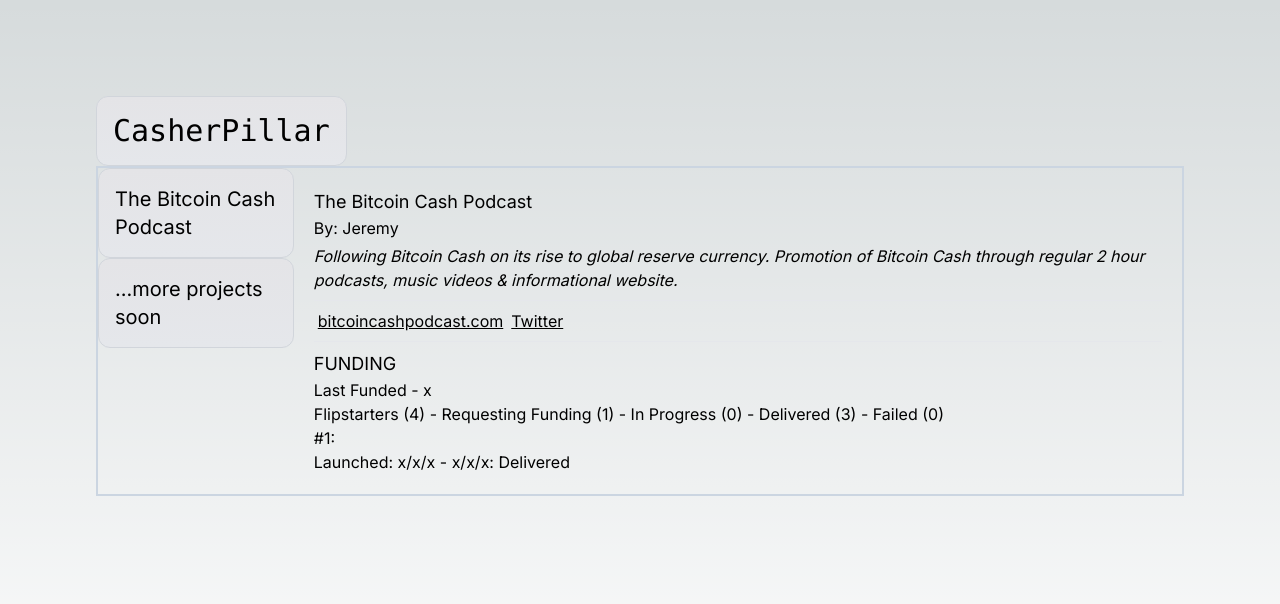
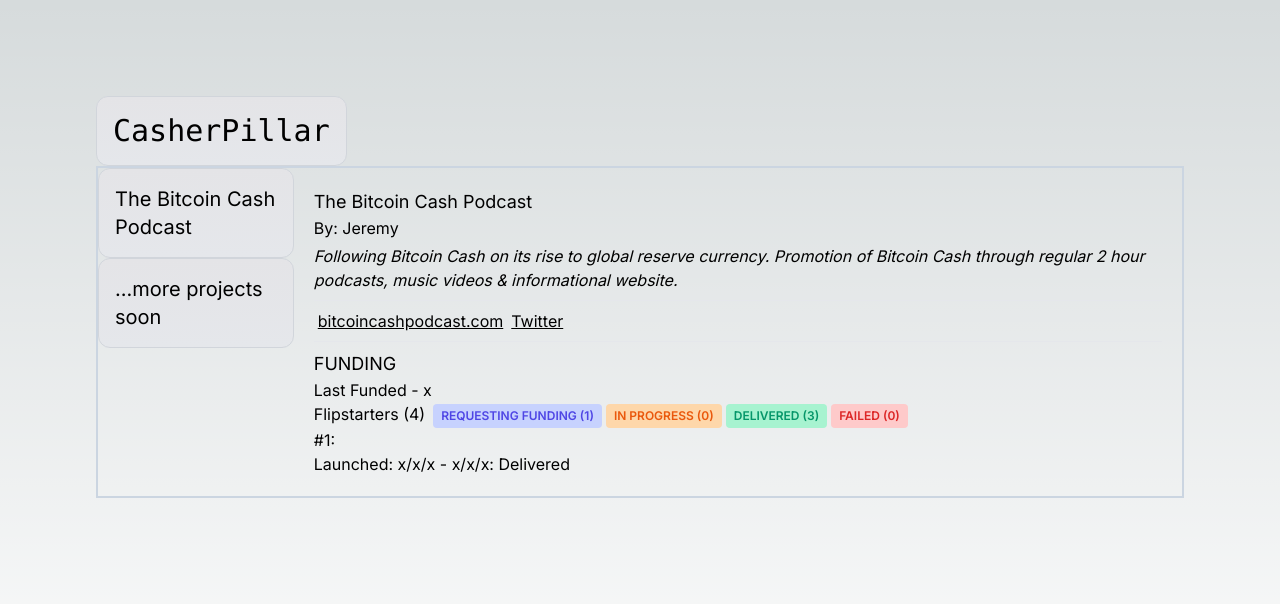
Before and after one commit to JeremyEllingham/casherpillar, a Next.js app: page / in a window 1280 px wide. Shown: the top 604 px of the page. Built offline with nearby package versions, Linux system fonts and the light colour scheme.

Commit message:
Add labels.

```diff
--- a/src/app/page.tsx
+++ b/src/app/page.tsx
@@ -105,7 +105,21 @@
           <p className="text-lg">FUNDING</p>
 
           <p>Last Funded - x</p>
-          <p>Flipstarters ({podcastFlipstarters.length.toString()}) - Requesting Funding ({requestingFlipstarterCount}) - In Progress ({inProgressFlipstarterCount}) - Delivered ({deliveredFlipstarterCount}) - Failed ({failedFlipstarterCount})</p>
+          <div>
+            <span class="pr-2">Flipstarters ({podcastFlipstarters.length.toString()})</span>
+            <span className="text-xs font-semibold inline-block py-1 px-2 uppercase rounded text-indigo-600 bg-indigo-200 uppercase last:mr-0 mr-1">
+              Requesting Funding ({requestingFlipstarterCount})
+            </span>
+            <span className="text-xs font-semibold inline-block py-1 px-2 uppercase rounded text-orange-600 bg-orange-200 uppercase last:mr-0 mr-1">
+              In Progress ({inProgressFlipstarterCount})
+            </span>
+            <span className="text-xs font-semibold inline-block py-1 px-2 uppercase rounded text-emerald-600 bg-emerald-200 uppercase last:mr-0 mr-1">
+              Delivered ({deliveredFlipstarterCount})
+            </span>
+            <span className="text-xs font-semibold inline-block py-1 px-2 uppercase rounded text-red-600 bg-red-200 uppercase last:mr-0 mr-1">
+              Failed ({failedFlipstarterCount})
+            </span>
+          </div>
           <p>
             #1:
           </p>
```
